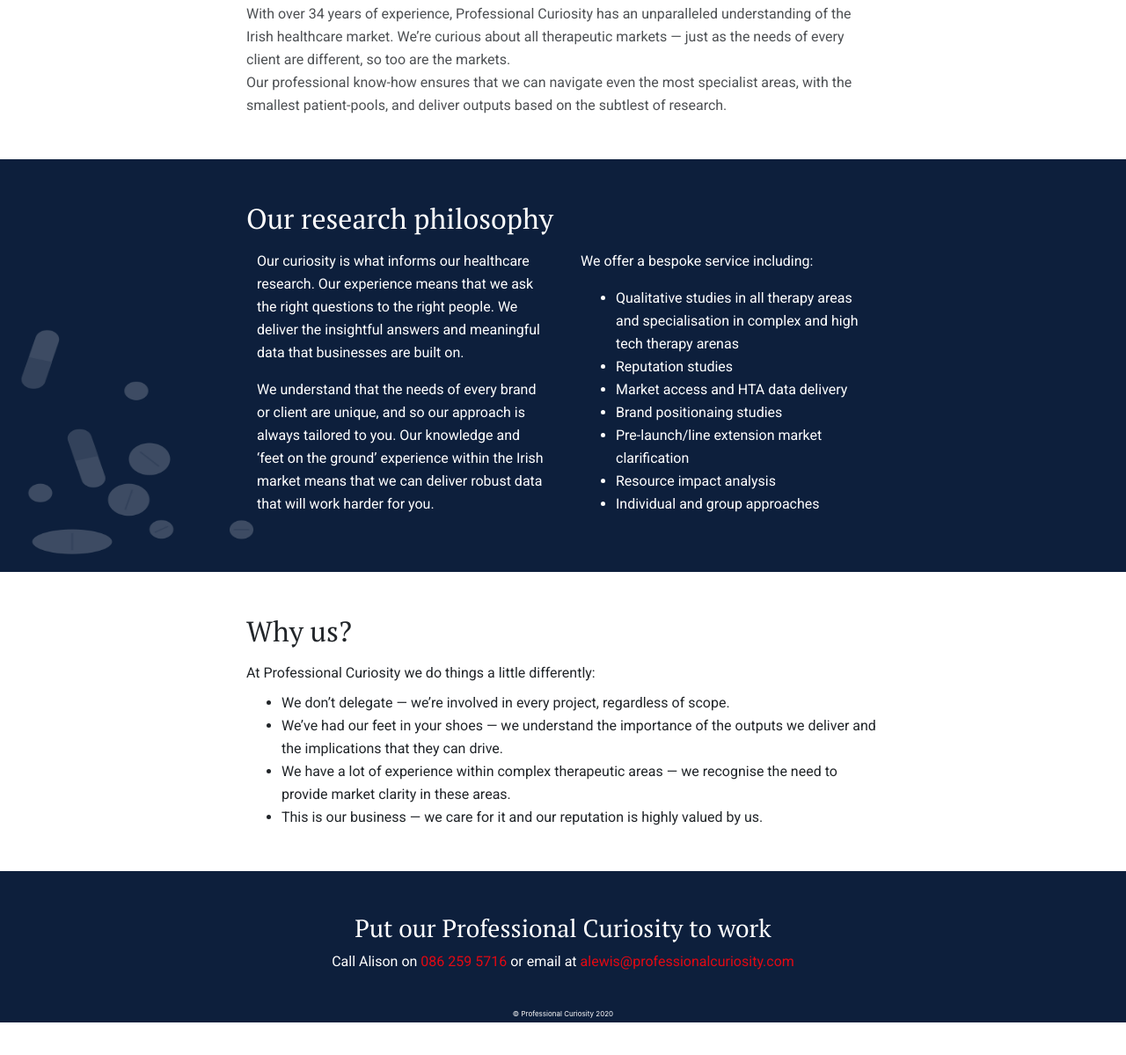
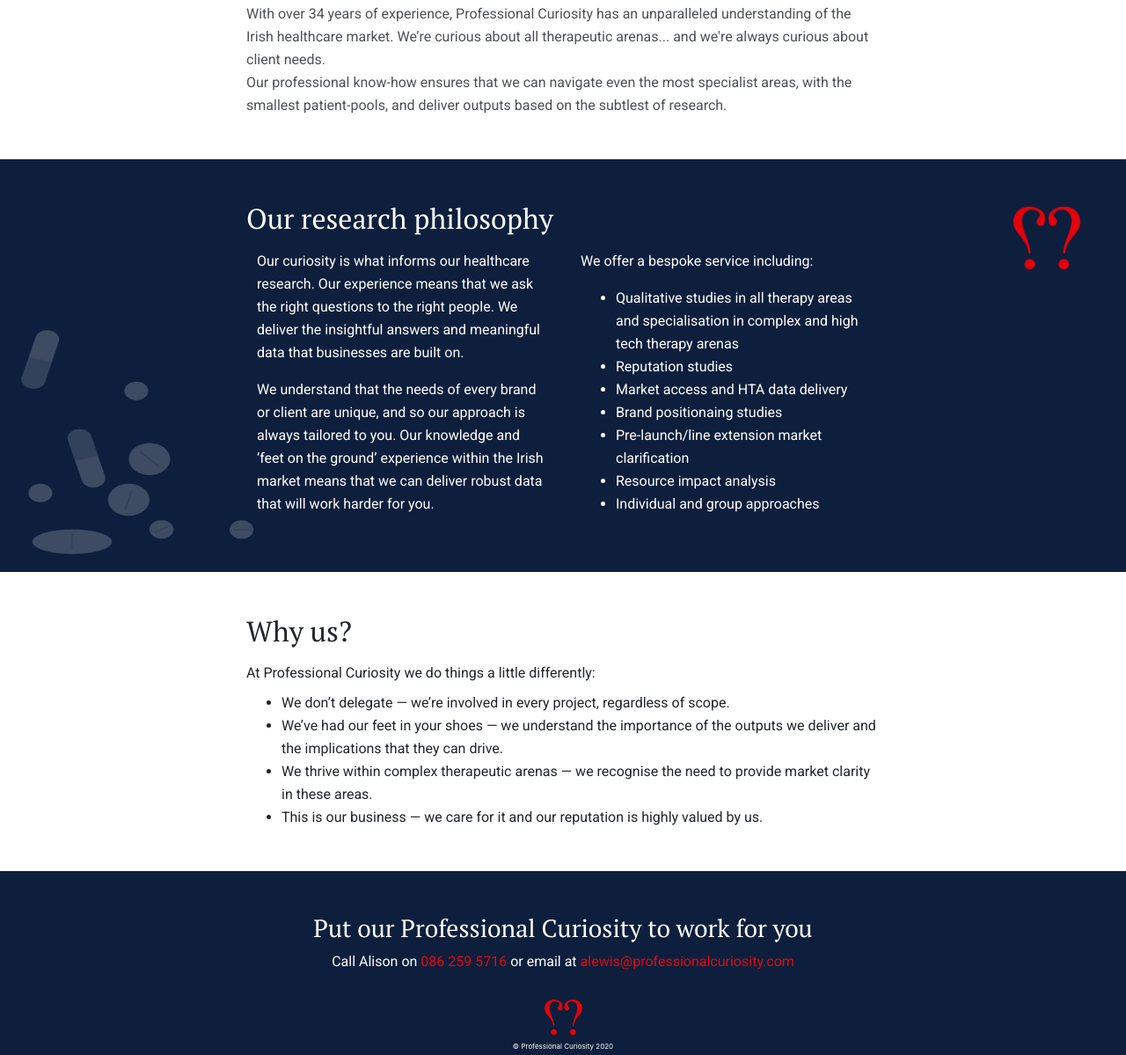
Before and after one commit to SeanLewisIRE/professional_curiosisty, a plain HTML site: page index.html in a window 1280 px wide. Shown: the part 916-2115 px from the top of the page at 88% size. Before the commit the page ends 2078 px from the top, so only its background shows below. Drawn offline with nearby package versions, Linux system fonts and the light colour scheme.

Commit message:
Added typer.js to hero. Added logo symbols to page. Minor copy updates

```diff
--- a/assets/css/styles.css
+++ b/assets/css/styles.css
@@ -1,4 +1,9 @@
 /* Global */
+
+html {
+  scroll-behavior: smooth;
+}
+
 h1, h2, h3 {
     font-family: 'PT Serif', serif;
 }
@@ -118,6 +123,14 @@
     width: 245px;
 }
 
+.symbol {
+    position: absolute;
+    right: 15px;
+    bottom: 15px;
+    height: 80px;
+    width: 80px;
+}
+
 /* Why Us */
 
 .why-info {
@@ -135,7 +148,7 @@
 
 .contact-info {
     width: 90%;
-    padding: 3em 0 1.5em 0;
+    padding: 3em 0 0.5em 0;
     margin: 0 auto;
 }
 
@@ -146,6 +159,15 @@
     text-align: center;
     padding-bottom: 0.5em;
     font-size: 8px;
+    display: flex;
+    flex-direction: column;
+    padding-bottom: 0.5em;
+}
+
+.footer-symbol {
+    height: 40px;
+    width: 40px;
+    margin: 0.25em 0;
 }
 
 /* Media Queries */
@@ -299,6 +321,19 @@
     padding: 0 0.75em 0 1.25em;
 }
 
+.symbol {
+    position: absolute;
+    right: 50px;
+    top: 50px;
+}
+
+/* Footer */
+.footer-symbol {
+    height: 45px;
+    width: 45px;
+    margin: 0.5em 0;
+}
+
 }
 
 /* Large Screens */
--- a/index.html
+++ b/index.html
@@ -46,6 +46,11 @@
     <div class="hero-info">
         <h1>Market clarity to progress your brand</h1>
         <p>We deliver clear and concise insights that are essential to driving any brand.</p>
+        <p>We are
+            <span class="typer" id="main" data-words="insightful,knowledgeable,professional,specialists,experienced, Professional Curiosity" data-colors="#fff,#fff,#fff,#fff,#e20913" data-delay="100" data-deleteDelay="1500"></span>
+            <span class="cursor" data-owner="main"></span>
+            <script async src="https://unpkg.com/typer-dot-js@0.1.0/typer.js"></script>
+        </p>
     </div>
     <img class="pills-top" src="assets/images/pills-top.png" alt="">
 </div>
@@ -63,8 +68,7 @@
         </p>
         <h5>Sectors</h5>
         <p>With over 34 years of experience, Professional Curiosity has an unparalleled understanding of the Irish healthcare
-        market. We’re curious about all therapeutic markets — just as the needs of every client are different, so too are the
-        markets.
+        market. We’re curious about all therapeutic arenas... and we're always curious about client needs.
         </p>
         <p>
         Our professional know-how ensures that we can navigate even the most specialist areas, with the smallest patient-pools,
@@ -100,6 +104,7 @@
                     </ul>
             </div>
         </div>
+        <img class="symbol" src="assets/images/symbol.png" alt="Professional Curiosity Logo">
         <img class="pills-middle" src="assets/images/pills-middle.png" alt="">
     </main>
 </div>
@@ -112,7 +117,7 @@
             <li>We don’t delegate — we’re involved in every project, regardless of scope.</li>
             <li>We’ve had our feet in your shoes — we understand the importance of the outputs we deliver and the implications that they
             can drive.</li>
-            <li>We have a lot of experience within complex therapeutic areas — we recognise the need to provide market clarity in these
+            <li>We thrive within complex therapeutic arenas — we recognise the need to provide market clarity in these
             areas.</li>
             <li>This is our business — we care for it and our reputation is highly valued by us.</li>
         </ul>
@@ -121,7 +126,7 @@
 
 <div id="contact-wrap">
     <div class="contact-info">
-        <h3>Put our Professional Curiosity to work</h3>
+        <h3>Put our Professional Curiosity to work for you</h3>
         <p>
             Call Alison on <a href="tel: +353862595716" class="contact-link">086 259 5716</a> or email at <a
                 href="mailto:alewis@professionalcuriosity.com" class="contact-link">alewis@professionalcuriosity.com</a>
@@ -130,7 +135,8 @@
 </div>
 
 <footer>
-    &copy Professional Curiosity 2020
+    <img class="footer-symbol" src="assets/images/symbol.png" alt="Professional Curiosity Logo">
+    <div>&copy Professional Curiosity 2020</div>
 </footer>
 
 <!-- Scripts & CDNs -->
```
Also changed, not shown: assets/images/symbol.png (added).
